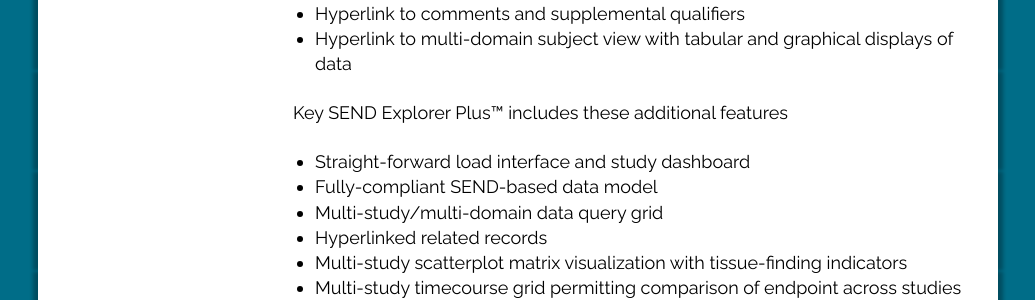
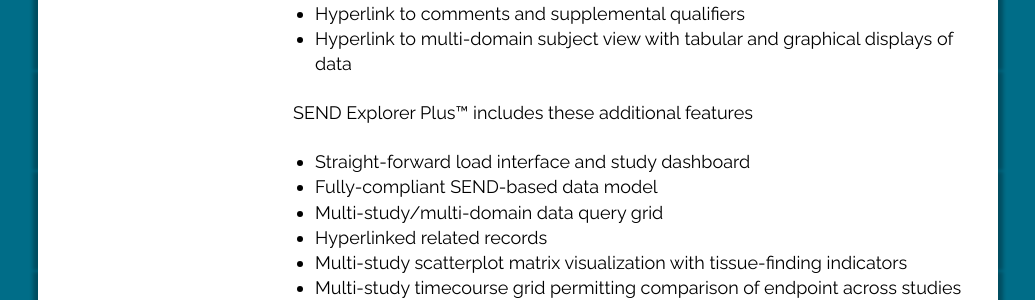
Before and after one commit to inds-inc/inds-inc.github.io, a Jekyll site: the page built from sendexplorer.md, in a window 1280 px wide and 900 px high, scrolled down 1479 px. Shown: the part 158-458 px from the top of the window, without its empty margins (122-1157 px from the left). Built offline with Jekyll 4.4.1, drawn with Linux system fonts in a browser that asks for light colours; comment, search, counter and statistics services are not loaded.

Commit message:
fix title

```diff
--- a/sendexplorer.md
+++ b/sendexplorer.md
@@ -53,7 +53,7 @@
 -   Hyperlink to multi-domain subject view with tabular and graphical displays
     of data
 
-#### Key SEND Explorer Plus™ includes these additional features
+#### SEND Explorer Plus™ includes these additional features
 
 -   Straight-forward load interface and study dashboard
 -   Fully-compliant SEND-based data model
```
